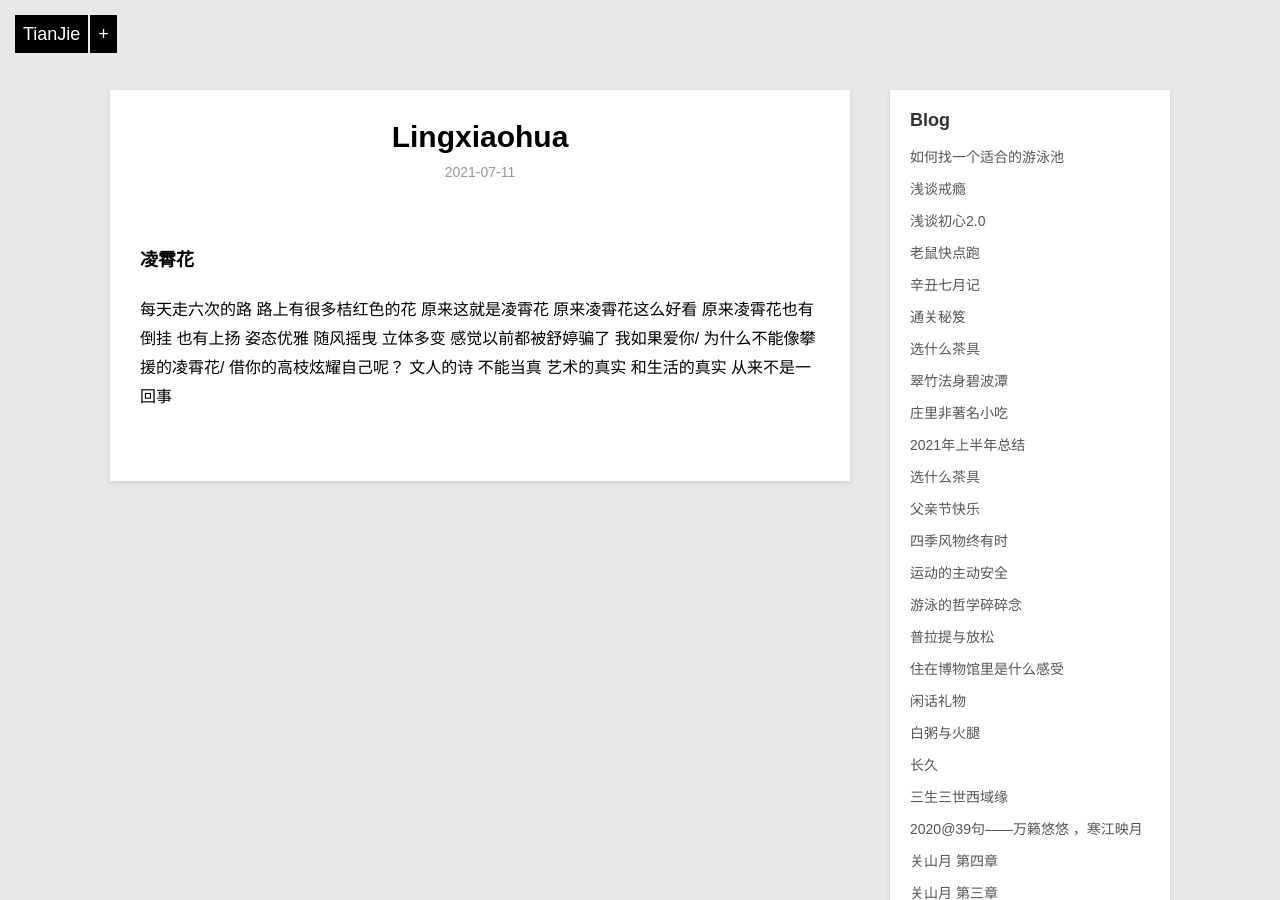
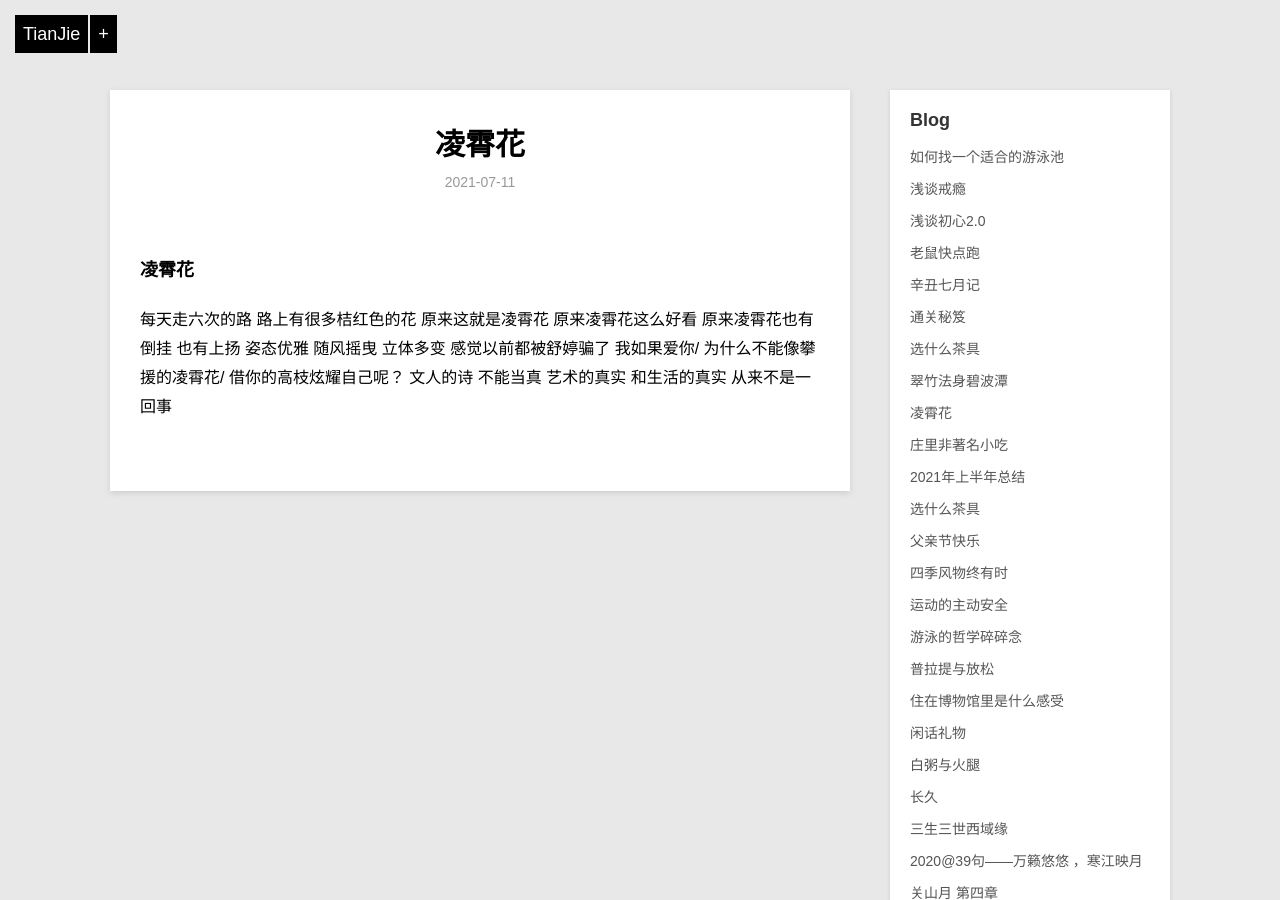
Before and after one commit to violettianjie/violettianjie.github.io, a Jekyll site: the page built from _posts/blog/2021-07-11-lingxiaohua.md, in a window 1280 px wide and 900 px high. Built offline with Jekyll 4.4.1, drawn with Linux system fonts in a browser that asks for light colours; our own code applies the rules of GitHub Pages for plain Markdown files.

Commit message:
Update 2021-07-11-lingxiaohua.md

```diff
--- a/_posts/blog/2021-07-11-lingxiaohua.md
+++ b/_posts/blog/2021-07-11-lingxiaohua.md
@@ -1,4 +1,9 @@
-
+---
+layout: post
+title: " 凌霄花 "
+description: "心语"
+category: blog
+---
 
 ### 凌霄花
 
```
